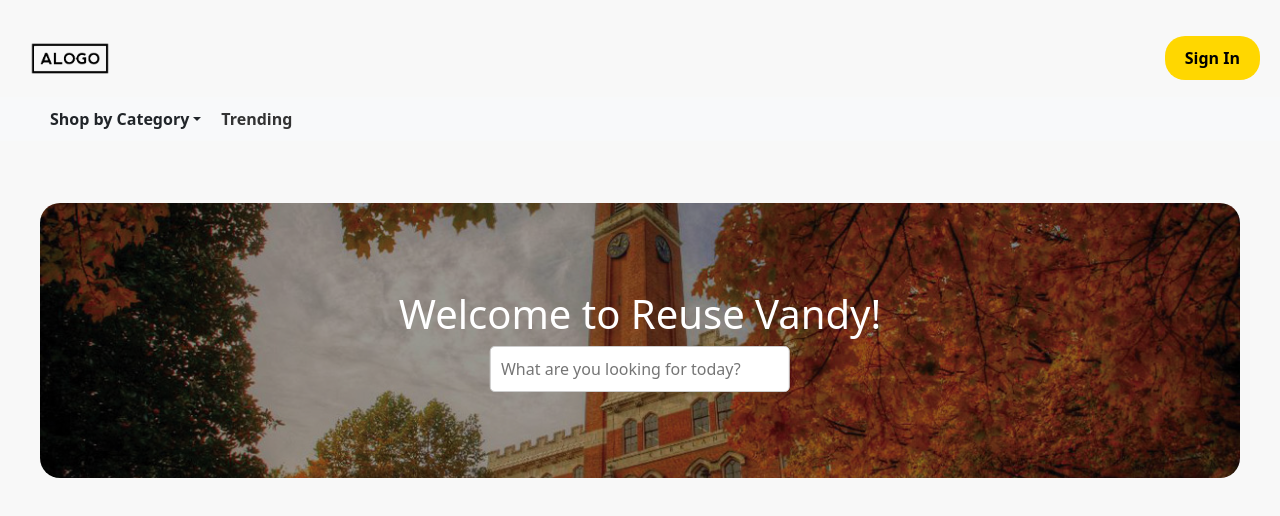
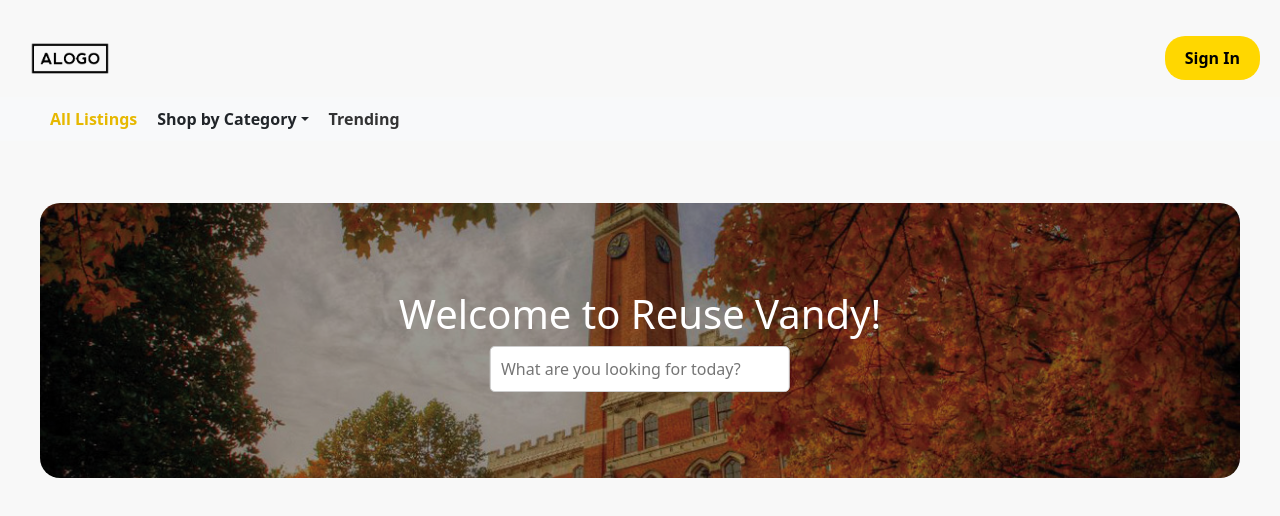
Before and after one commit to lynchgl/ReuseVandy, a React (Create React App) app in the folder reuse-vandy/: page / in a window 1280 px wide. Shown: the top 516 px of the page. Built offline with nearby package versions, Linux system fonts and the light colour scheme; no server answers; the database is empty.

Commit message:
add an all

```diff
--- a/reuse-vandy/src/components/NavigationBar/NavigationBar.js
+++ b/reuse-vandy/src/components/NavigationBar/NavigationBar.js
@@ -25,6 +25,7 @@
   return (
     <nav>
       <div className="nav-links">
+        <Link to="/" className={location.pathname === '/' ? 'active' : ''}>All Listings</Link>
         <div className="dropdown" onMouseEnter={toggleDropdown} onMouseLeave={toggleDropdown}>
           <span className="dropdown-toggle">Shop by Category</span>
           {showDropdown && (
```
